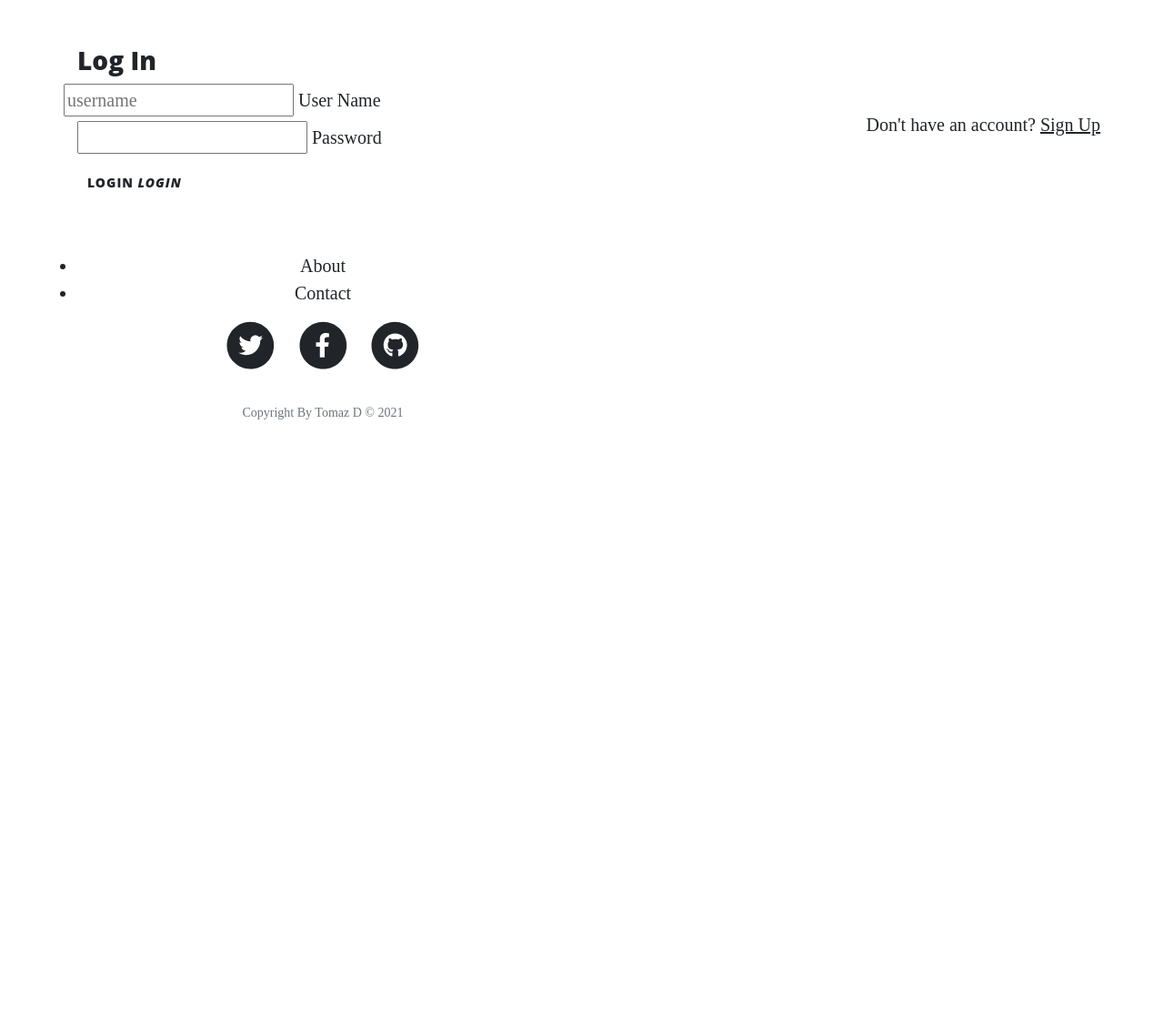
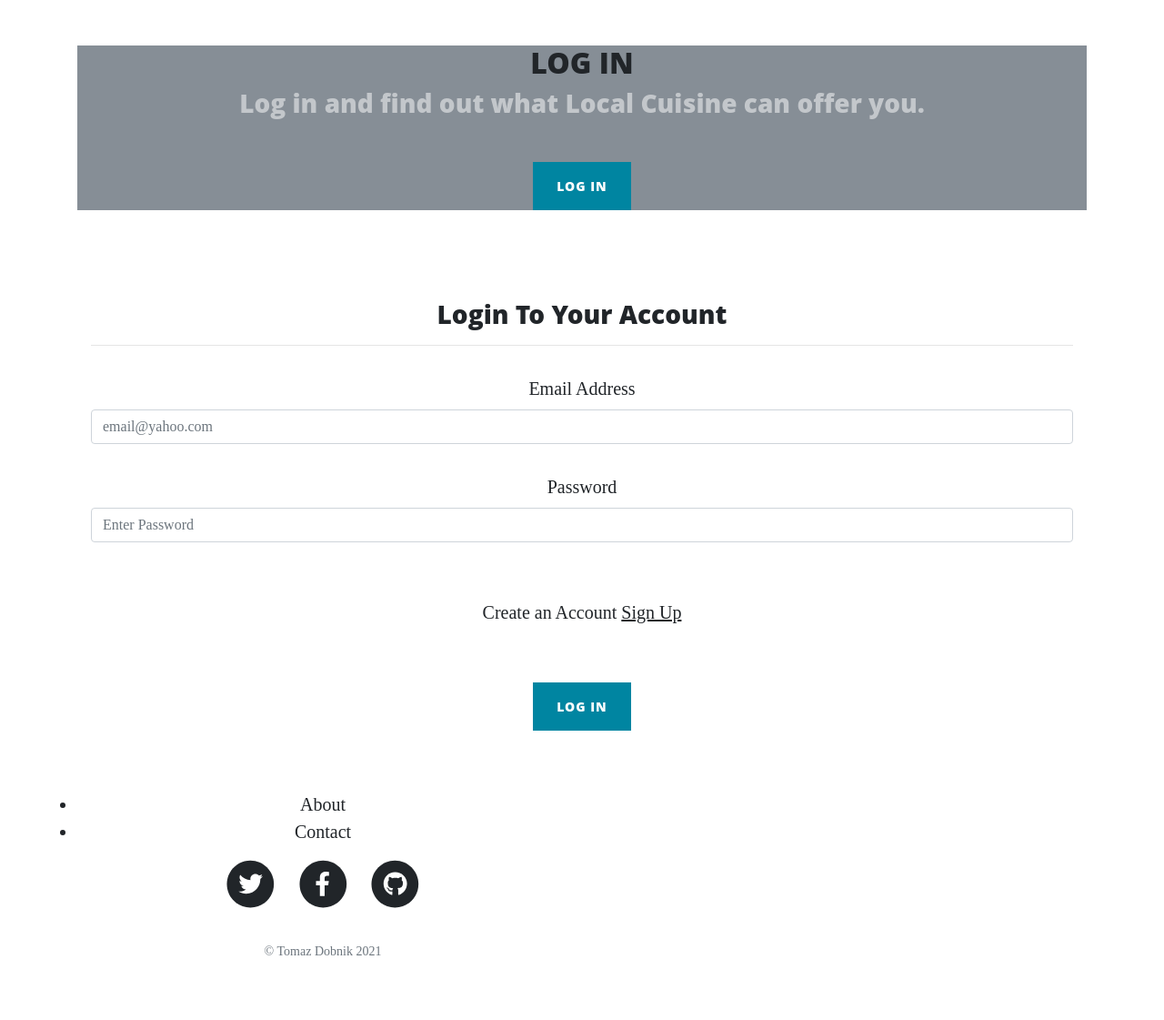
Before and after one commit to Tomazdo10/Local-Cuisine-Cook-Book, a Flask app: page /login/ in a window 1280 px wide. Shown: the part 532-1653 px from the top of the page at 91% size. Before the commit the page ends 993 px from the top, so only its background shows below. Run offline with Flask 2, Linux system fonts and the light colour scheme; some libraries are stand-ins or nearby versions.

```diff
--- a/templates/base.html
+++ b/templates/base.html
@@ -133,7 +133,7 @@
               </a>
             </li>
           </ul>
-          <p class="copyright text-muted">Copyright By Tomaz D &copy; <span id="copyright"></span></p>
+          <p class="copyright text-muted">&copy; Tomaz Dobnik <span id="copyright"></span></p>
         </div>
       </div>
     </div>
--- a/templates/login.html
+++ b/templates/login.html
@@ -1,27 +1,50 @@
 {% extends 'base.html' %} {% block content %}
-<h3 class="balsamiq login-heading">Log In</h3>
-<!--Login paige and login user-->
-<div class="row">
-    <form class="col s12" method="POST" action="{{url_for('login')}}">
-        <div class="row">
-            <div class="input-field col-s12">
-                <input placeholder="username" name="username" id="user_name" type="text" class="validate" required>
-                <label for="user_name">User Name</label>
+<header class="masthead">
+    <div class="container d-flex h-100 align-items-center">
+        <div class="col-12">
+            <div class="mx-auto text-center">
+                <h2 class="mx-auto my-0 text-uppercase">
+                    Log in
+                </h2>
+                <h3 class="text-white-50 mx-auto mt-2 mb-5">
+                    Log in and find out what Local Cuisine can offer you.
+                </h3>
+                <a class="btn btn-primary js-scroll-trigger" href="#login">Log In</a>
             </div>
         </div>
+    </div>
+</header>
+<section class="form-section-background--color">
+    <div class="container">
         <div class="row">
-            <div class="input-field col s12">
-               <input id="password" name="password" type="password" class="validate" required>
-               <label for="password">Password</label>
+            <div class="col-12 text-center pt-5" id="login">
+                <h3 class="text-jet mb-3">Login To Your Account</h3>
+                <hr class="about-hr--color" />
             </div>
         </div>
-        <div class="row">
-           <button class="btn waves-effect waves-light balsamiq" type="submit" name="action">
-               login
-               <i class="material-icons right">Login</i>
-           </button>
-        </div>
-    </form>
-    <p class="balsamiq">Don't have an account? <a href="{{url_for('register')}}">Sign Up</a></p>
-</div>
+        <form id="login_form" name="login_form" class="form-row">
+            <div class="form-group col-12 mt-3 text-center">
+                <label for="email" class="text-jet">Email Address</label>
+                <input class="contact-form-input form-control contact-form-input--style" type="email" id="email" name="email" placeholder="email@yahoo.com" required />
+            </div>
+            <div class="form-group col-12 mt-3 text-center">
+                <label for="password" class="text-jet">Password</label>
+                <input class="contact-form-input form-control contact-form-input--style" type="password" id="password" name="password" placeholder="Enter Password" required />
+            </div>
+            <div class="error form-group col-12 mt-3 text-center d-none">
+                <p class="text-danger error-text"></p>
+            </div>
+            <div class="form-group col-12 mt-3 text-center">
+             <p class="text-orange">
+                 Create an Account <a href="{{ url_for('signup_page')}}">Sign Up</a>
+             </p>
+            </div>
+            <div class="form-group col-12 mt-3 text-center">
+                <button class="btn btn-primary" type="submit">Log In</button>
+            </div>
+        </form>
+    </div>
+</section>
+<script src="https://cdnjs.cloudflare.com/ajax/libs/jquery/3.5.1/jquery.min.js"></script>
+<script src="{{ url_for('static', filename='js/signup.js') }}"></script>
 {% endblock %}
```
Also changed, not shown: static/css/style.css (+7 -0 lines), templates/index.html (+15 -6 lines).
